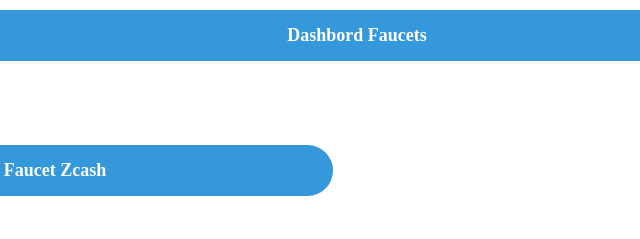
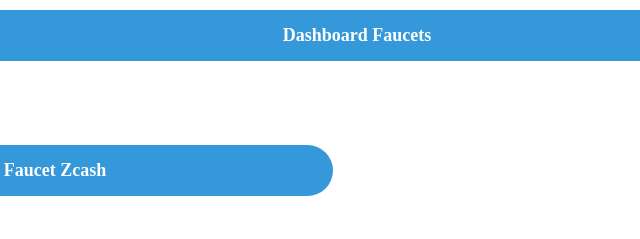
Before and after one commit to maiicki/app--Privacy-Policy, a plain HTML site: page zcash.html in a window 1280 px wide. Shown: the top 239 px of the page, 283-923 px from the left. Drawn offline with Linux system fonts and the light colour scheme.

Commit message:
Update zcash.html

```diff
--- a/zcash.html
+++ b/zcash.html
@@ -4,7 +4,7 @@
     <meta charset="UTF-8">
     <meta name="viewport" content="width=device-width, initial-scale=1.0">
     <title>faucet</title>
-    <link rel="icon" href="https://raw.githubusercontent.com/maiicki/app--Privacy-Policy/main/imagescryptos/1.png">
+    <link rel="icon" href="https://raw.githubusercontent.com/maiicki/app--Privacy-Policy/main/imagescryptos/zcash.png">
 
     <!-- Lien vers Google Fonts pour ajouter une jolie police -->
     <link rel="stylesheet" href="https://fonts.googleapis.com/css2?family=Lobster&family=Roboto:wght@400;700&display=swap">
@@ -86,7 +86,7 @@
     </style>
 </head>
 <body>
-    <center><h1>Dashbord Faucets</h1></center>
+    <center><h1>Dashboard Faucets</h1></center>
 	<a href="https://maiicki.github.io/app--Privacy-Policy/"> <div style="text-align: right;">Accueil</a></div>
 <br>
 <br>
```
